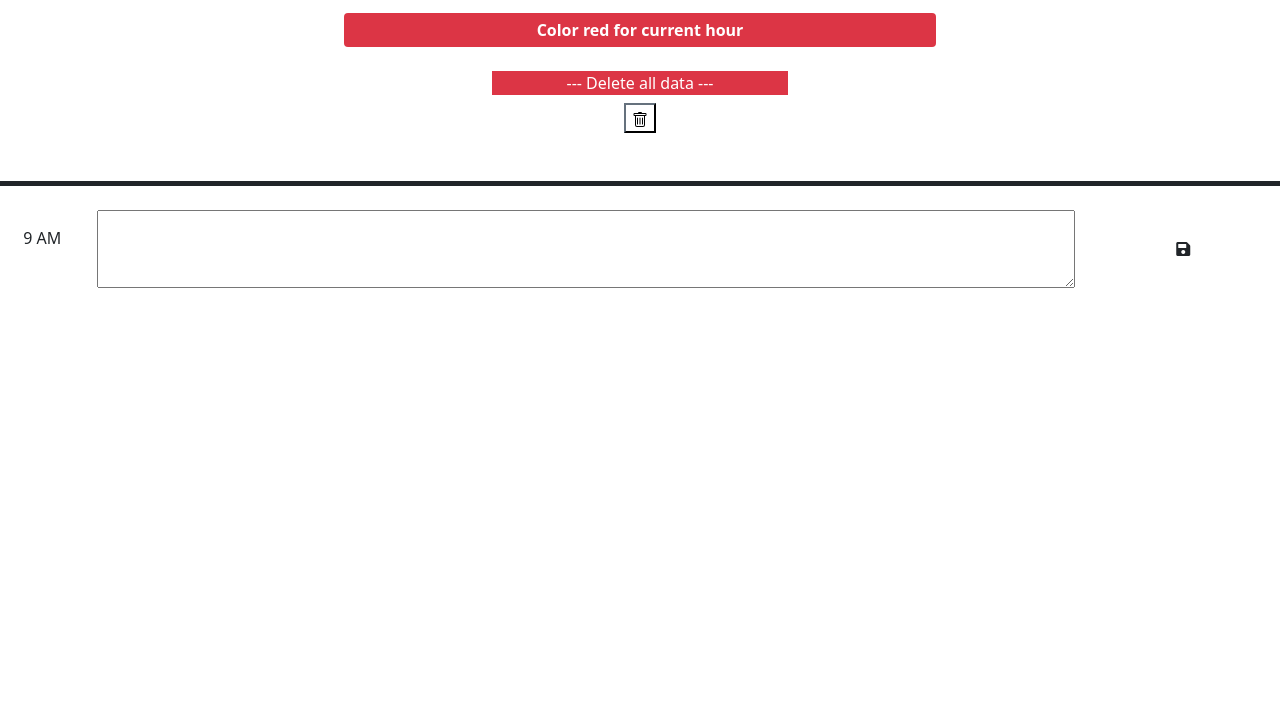
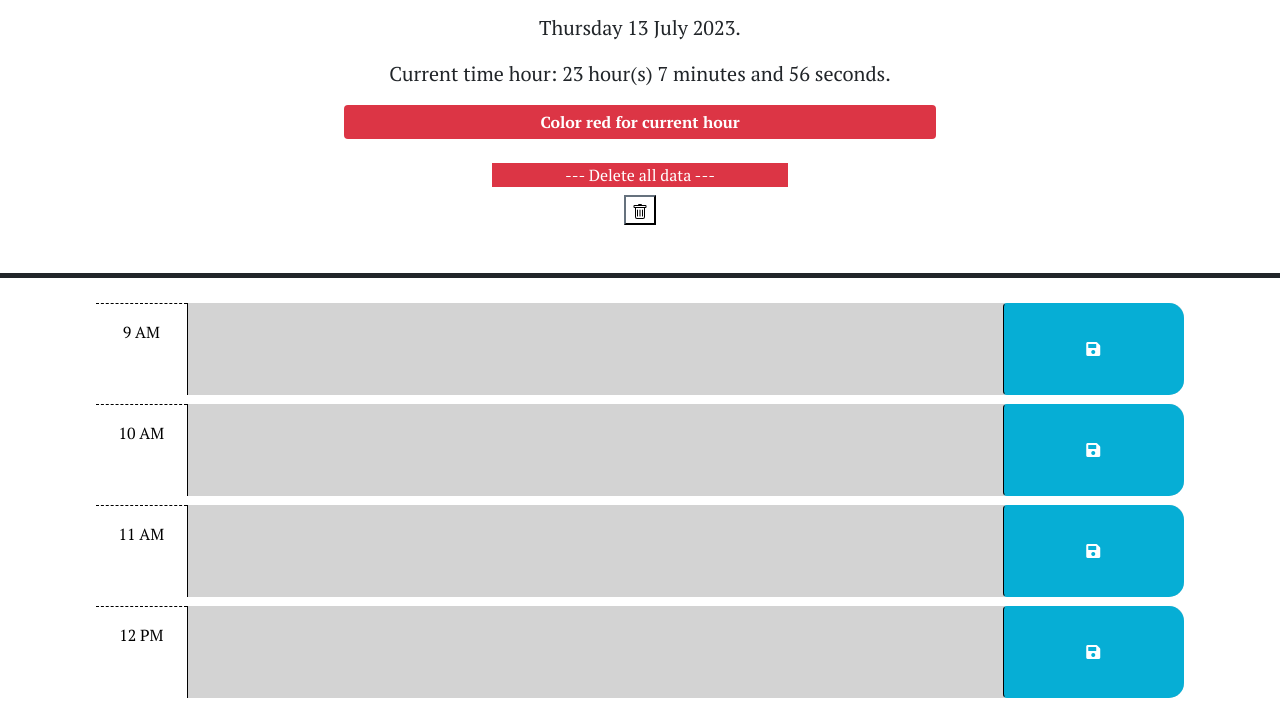
Before and after one commit to jonathanlunabiom/WorkScheduler, a plain HTML site: page index.html in a window 1280 px wide. Shown: the part 166-869 px from the top of the page. Before the commit the page ends 800 px from the top, so only its background shows below. Drawn offline with nearby package versions, Linux system fonts and the light colour scheme; the site is published under a folder, as on GitHub Pages, so addresses that start at the root find nothing.

Commit message:
unstaged files

```diff
--- a/index.html
+++ b/index.html
@@ -17,7 +17,7 @@
     <link rel="preconnect" href="https://fonts.googleapis.com">
     <link rel="preconnect" href="https://fonts.gstatic.com" crossorigin>
     <link href="https://fonts.googleapis.com/css2?family=PT+Serif:wght@400;700&display=swap" rel="stylesheet">
-    <link rel="stylesheet" href="/Assets/css/style.css" />
+    <link rel="stylesheet" href="style.css" />
     <title>Work Day Scheduler</title>
   </head>
 
@@ -49,6 +49,6 @@
       integrity="sha256-iu/zLUB+QgISXBLCW/mcDi/rnf4m4uEDO0wauy76x7U="
       crossorigin="anonymous"
     ></script>
-    <script src="/Assets/js/script.js"></script>
+    <script src="script.js"></script>
   </body>
 </html>
```
Also changed, not shown: script.js (renamed from Assets/js/script.js), style.css (renamed from Assets/css/style.css).
